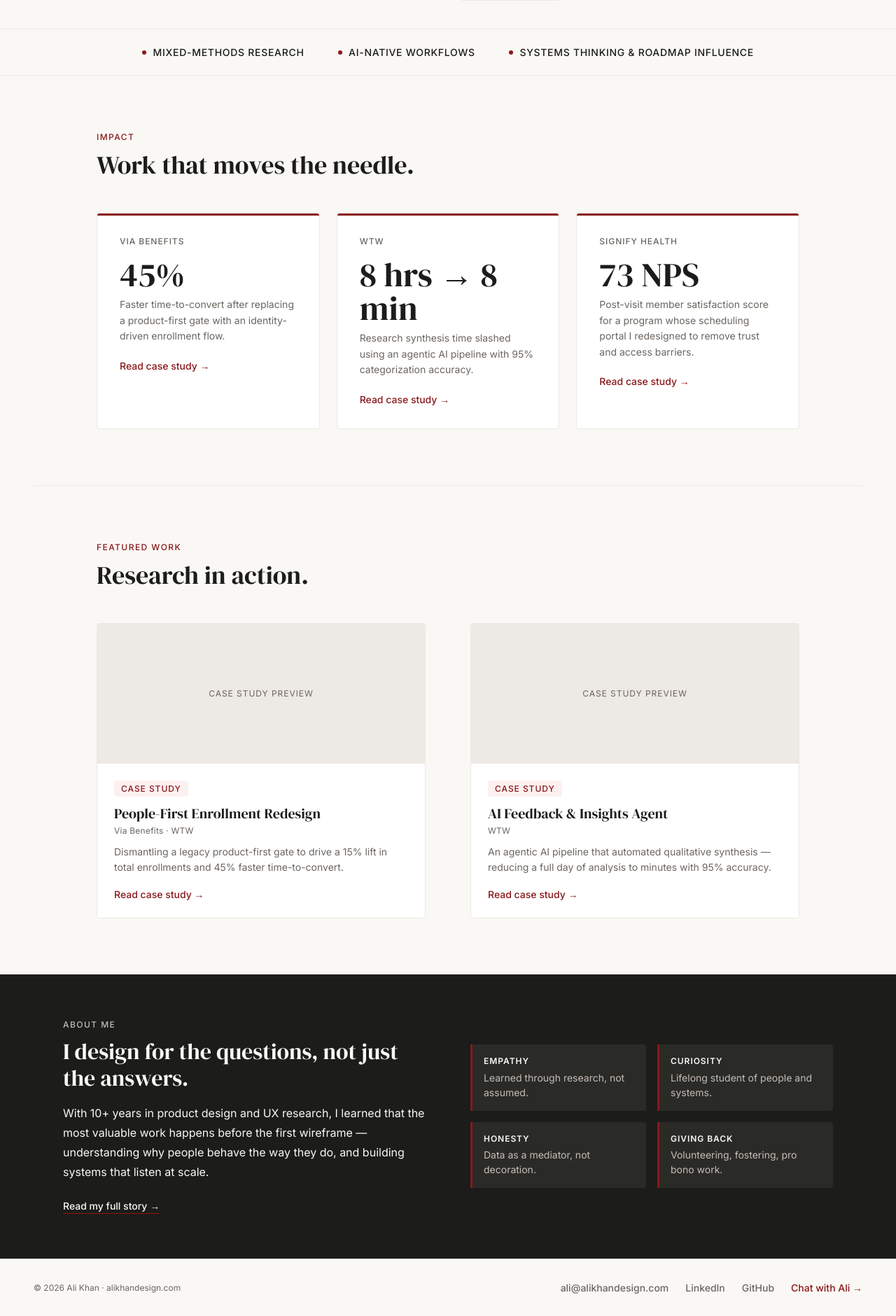
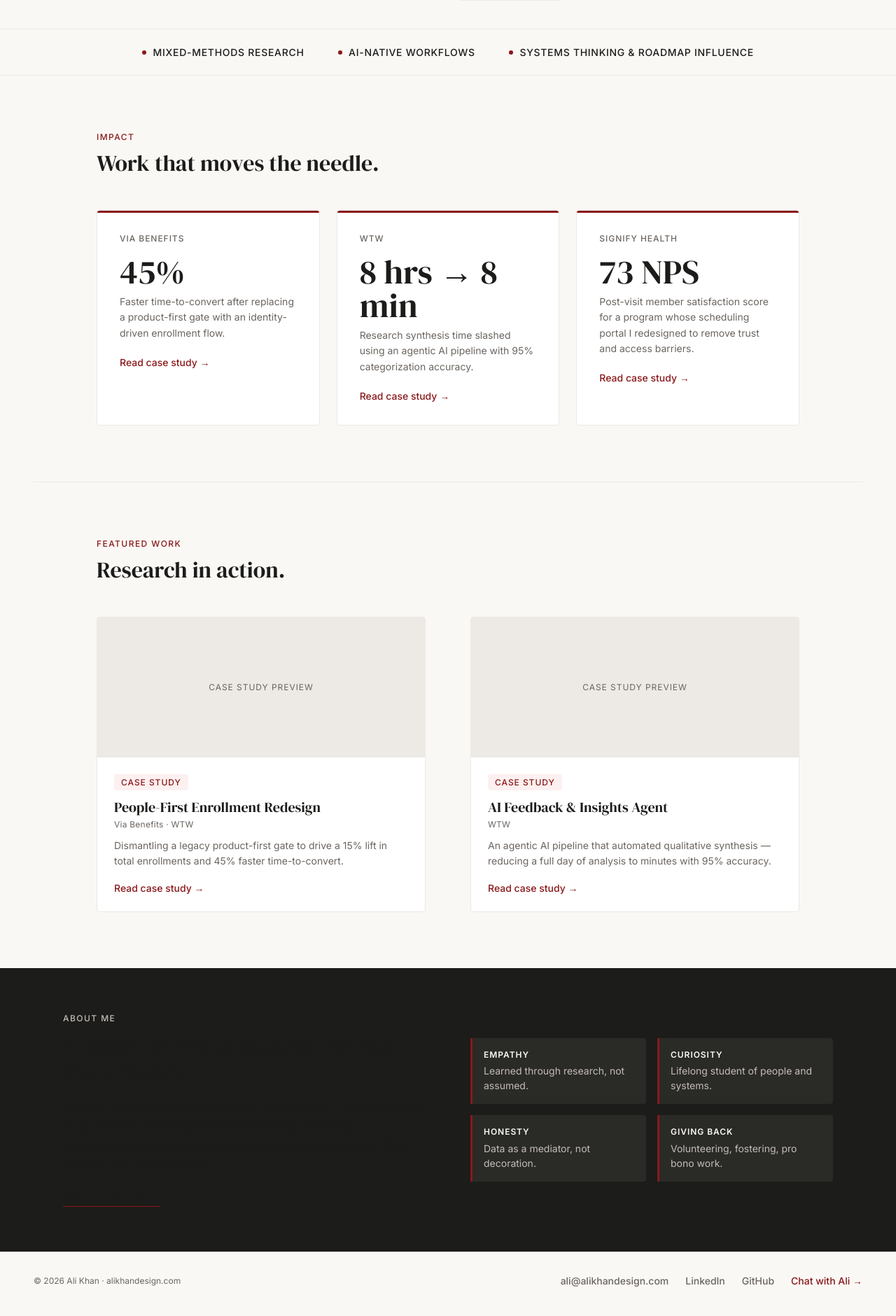
Before and after one commit to alikhandesign/alikhandesign.com, a Next.js app: page / in a window 1280 px wide. Shown: the part 600-2480 px from the top of the page at 70% size. Built offline with nearby package versions, Linux system fonts and the light colour scheme.

Commit message:
Typography Pass 1: standardize headings, intro paragraphs, fix --bg as text color

```diff
--- a/app/page.tsx
+++ b/app/page.tsx
@@ -35,7 +35,7 @@ export default function Home() {
               Designing systems that make research{' '}
               <em style={{ fontStyle: 'italic', color: 'var(--accent)' }}>scale.</em>
             </h1>
-            <p style={{ fontSize: 16, lineHeight: 1.7, color: 'var(--text-muted)', marginBottom: '2rem' }}>
+            <p style={{ fontSize: 'var(--text-md)', lineHeight: 1.7, color: 'var(--text-muted)', marginBottom: '2rem' }}>
               I help product teams understand their users at scale — combining mixed-methods research, strategic synthesis, and AI-native workflows to turn insight into action.
             </p>
             <Link href="/work" className="btn-primary">View my work <span aria-hidden="true">→</span></Link>
@@ -70,7 +70,7 @@ export default function Home() {
       {/* Metrics */}
       <section style={{ maxWidth: 'var(--max-w)', margin: '0 auto' }} className="section-pad">
         <SectionLabel label="Impact" />
-        <h2 className="font-serif section-title" style={{ fontSize: '2.25rem', fontWeight: 400, marginBottom: '3rem', lineHeight: 1.15 }}>Work that moves the needle.</h2>
+        <h2 className="font-serif section-title" style={{ fontSize: 'var(--text-3xl)', fontWeight: 400, marginBottom: '3rem', lineHeight: 1.15 }}>Work that moves the needle.</h2>
         <div className="grid-3">
           {metrics.map(m => (
             <MetricCard key={m.company} company={m.company} value={m.value} description={m.desc} href={m.link} />
@@ -83,7 +83,7 @@ export default function Home() {
       {/* Featured Work */}
       <section style={{ maxWidth: 'var(--max-w)', margin: '0 auto' }} className="section-pad">
         <SectionLabel label="Featured Work" />
-        <h2 className="font-serif section-title" style={{ fontSize: '2.25rem', fontWeight: 400, marginBottom: '3rem', lineHeight: 1.15 }}>Research in action.</h2>
+        <h2 className="font-serif section-title" style={{ fontSize: 'var(--text-3xl)', fontWeight: 400, marginBottom: '3rem', lineHeight: 1.15 }}>Research in action.</h2>
         <div className="grid-2">
           {featured.map(f => (
             <FeaturedProjectCard key={f.title} type={f.type} title={f.title} company={f.company} description={f.desc} href={f.href} />
@@ -97,11 +97,11 @@ export default function Home() {
           <div className="grid-2" style={{ alignItems: 'center' }}>
             <div>
               <p className="eyebrow-dark">About Me</p>
-              <h2 className="font-serif" style={{ fontSize: '2rem', fontWeight: 400, color: 'var(--bg)', lineHeight: 1.2, marginBottom: '1rem' }}>I design for the questions, not just the answers.</h2>
-              <p style={{ fontSize: 16, color: 'var(--bg)', lineHeight: 1.75, marginBottom: '1.5rem' }}>
+              <h2 className="font-serif" style={{ fontSize: '2rem', fontWeight: 400, color: 'var(--text-on-dark)', lineHeight: 1.2, marginBottom: '1rem' }}>I design for the questions, not just the answers.</h2>
+              <p style={{ fontSize: 'var(--text-md)', color: 'var(--text-on-dark)', lineHeight: 1.75, marginBottom: '1.5rem' }}>
                 With 10+ years in product design and UX research, I learned that the most valuable work happens before the first wireframe — understanding why people behave the way they do, and building systems that listen at scale.
               </p>
-              <Link href="/about" style={{ display: 'inline-flex', alignItems: 'center', gap: 8, color: 'var(--bg)', textDecoration: 'none', fontSize: 14, fontWeight: 500, borderBottom: '1px solid var(--accent)', paddingBottom: 2 }}>
+              <Link href="/about" style={{ display: 'inline-flex', alignItems: 'center', gap: 8, color: 'var(--text-on-dark)', textDecoration: 'none', fontSize: 14, fontWeight: 500, borderBottom: '1px solid var(--accent)', paddingBottom: 2 }}>
                 Read my full story →
               </Link>
             </div>
```
